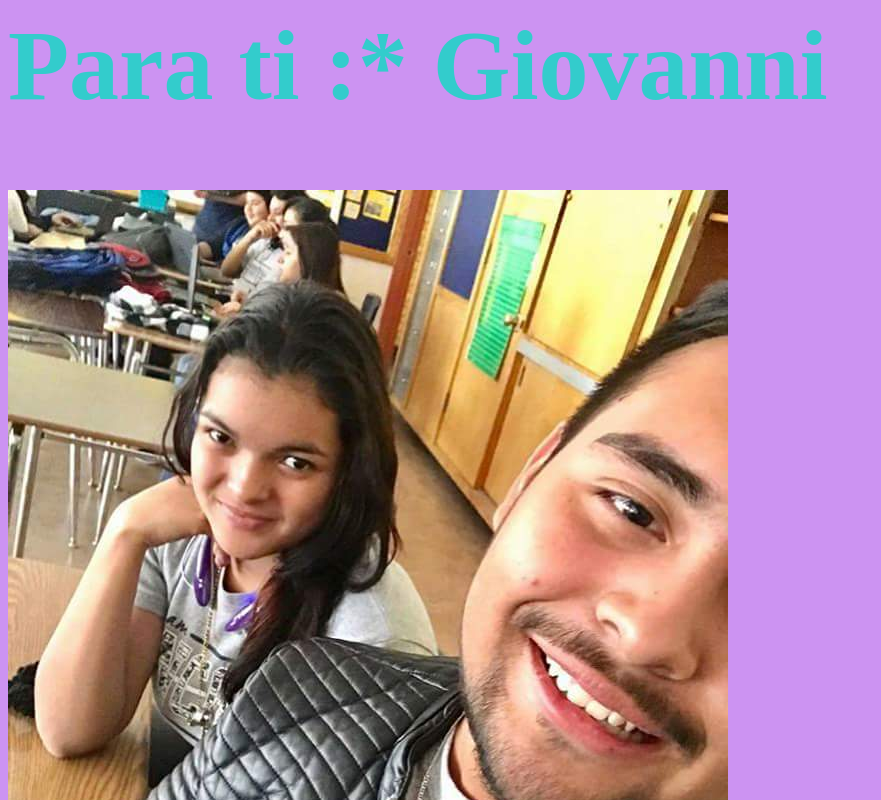
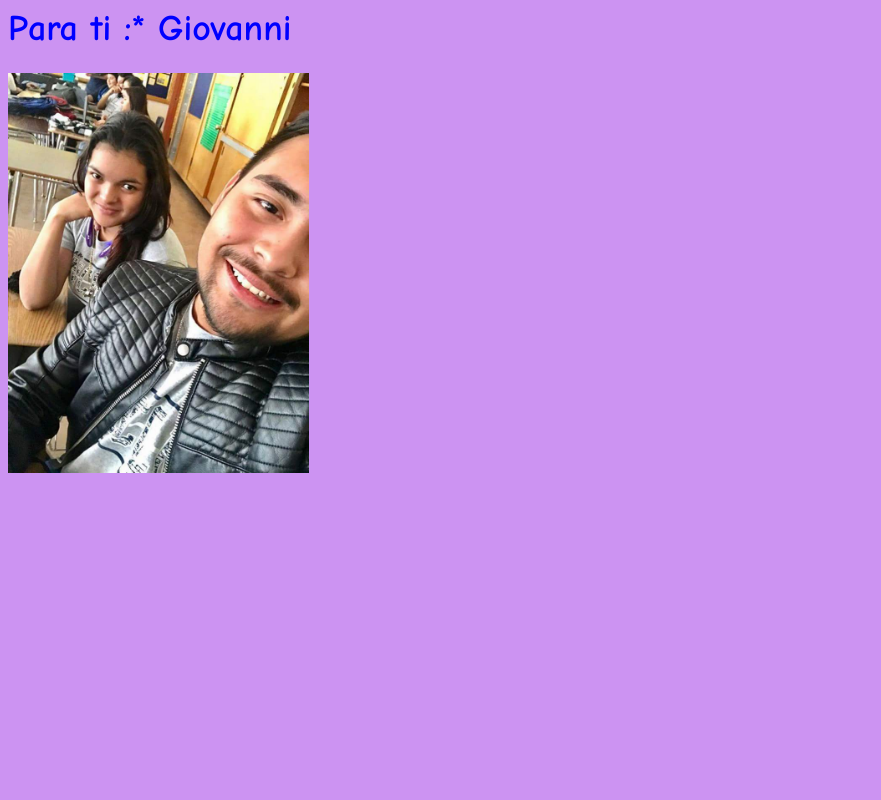
Before and after one commit to AlejandraXD/Github, a plain HTML site: page index.html in a window 1280 px wide. Shown: the top 800 px of the page, without its empty margins (0-881 px from the left). Drawn offline with Linux system fonts and the light colour scheme.

Commit message:
jreiuhfgwis

```diff
--- a/index.html
+++ b/index.html
@@ -6,7 +6,9 @@ href="style.css">
 </head>
 <body>
 <body bgcolor="#cc93f2">
+<font color="blue" size="4" face="Comic Sans MS, Arial, MS Sans Serif">
 <h1> Para ti :* Giovanni</h1>
+</font>
 <img src="FB_IMG_1493225346703.jpg" alt=Mi amigo.">
 </body>
 </html>
--- a/style.css
+++ b/style.css
@@ -1,6 +1,4 @@
-h1{
-                  font-size: 100px;
-                  color: #33cccc;
+img{
+               height:400px;
+               width:auto;
 }
-
-#
```
